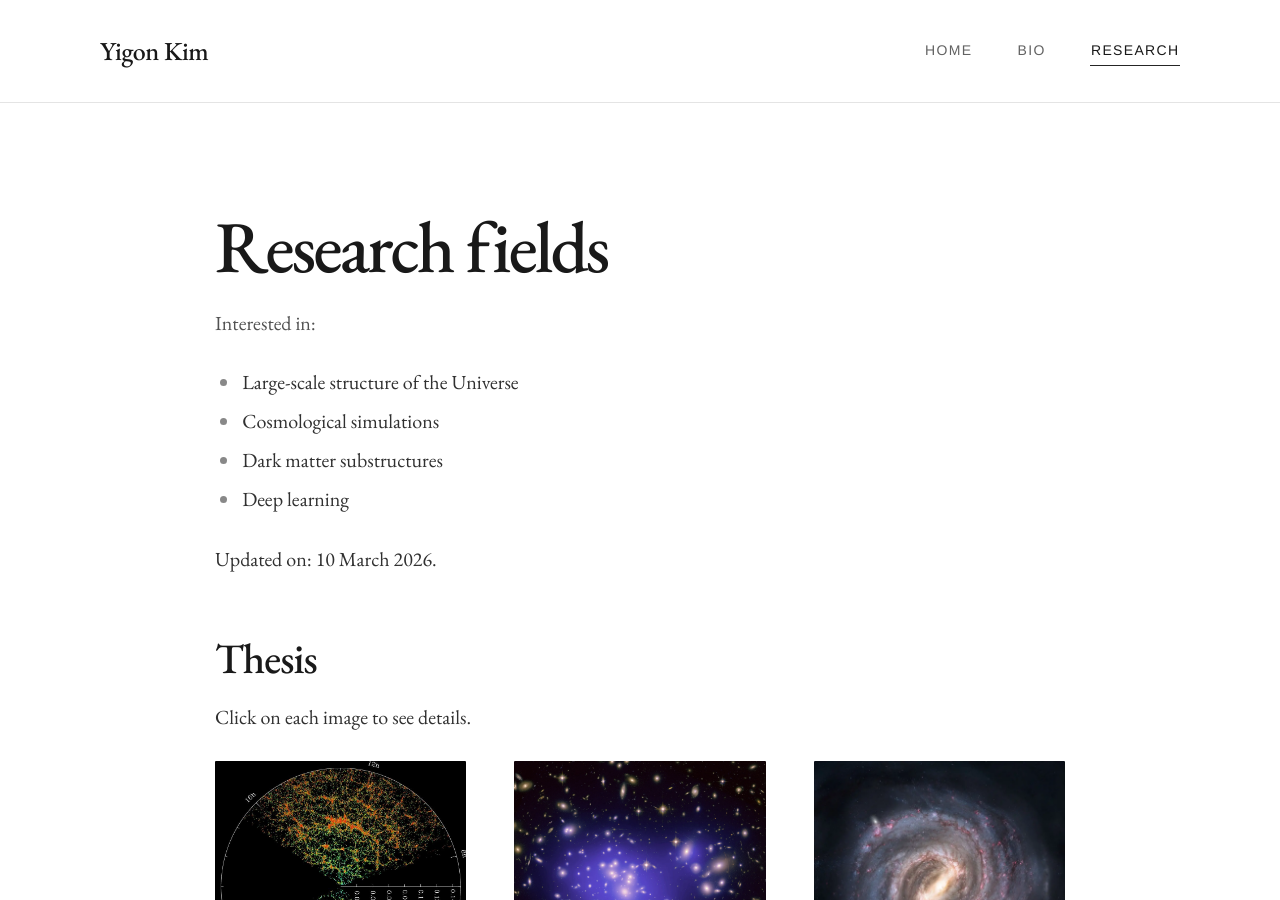
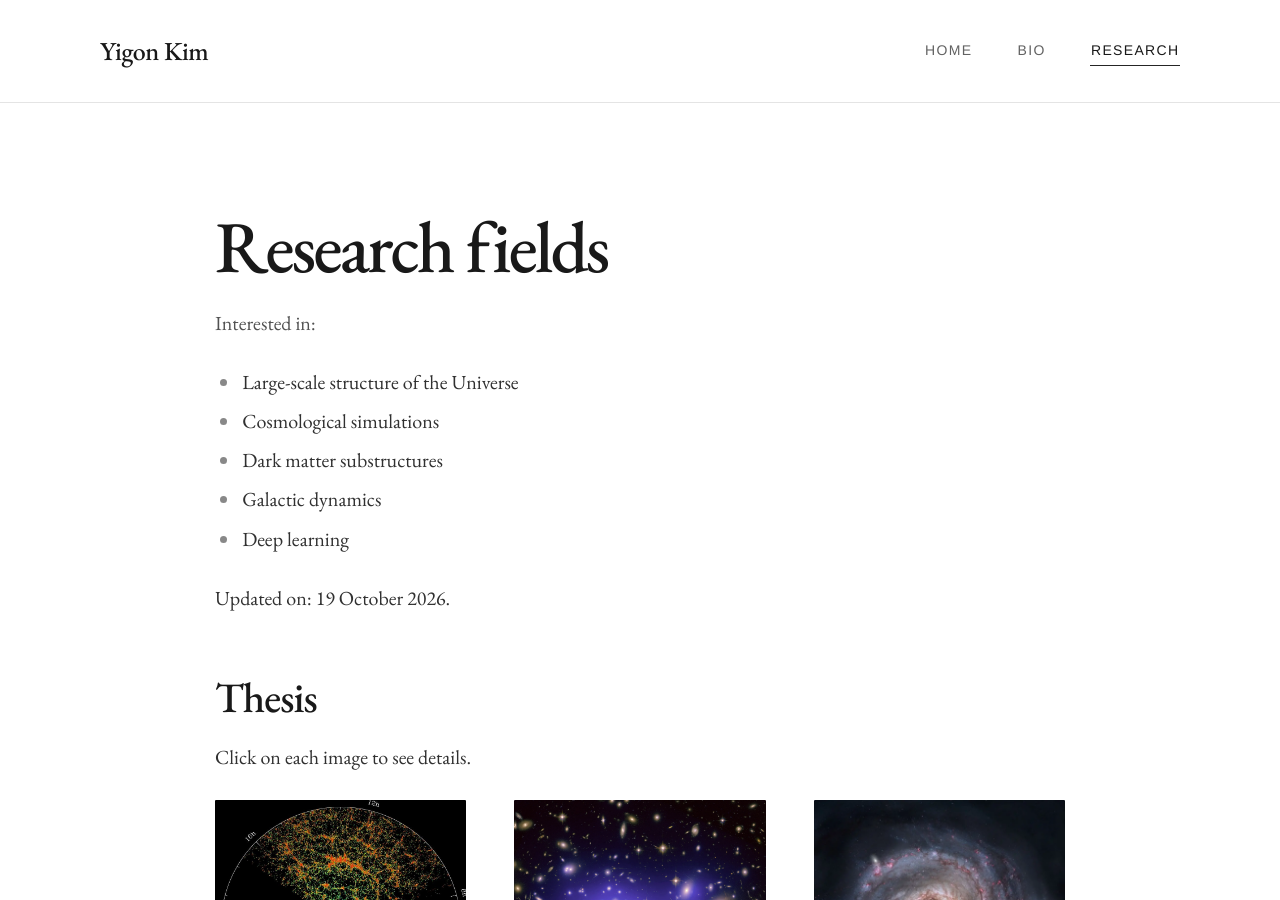
Before and after one commit to yigon/yigon.github.io, a Jekyll site: the page built from research.md, in a window 1280 px wide and 900 px high. Built offline with Jekyll 4.4.1, drawn with Linux system fonts in a browser that asks for light colours.

Commit message:
Update research.md

```diff
--- a/research.md
+++ b/research.md
@@ -11,9 +11,10 @@ Interested in:
 - Large-scale structure of the Universe
 - Cosmological simulations
 - Dark matter substructures
+- Galactic dynamics
 - Deep learning
 
-Updated on: 10 March 2026.
+Updated on: 19 October 2026.
 
 ## Thesis
 
```
